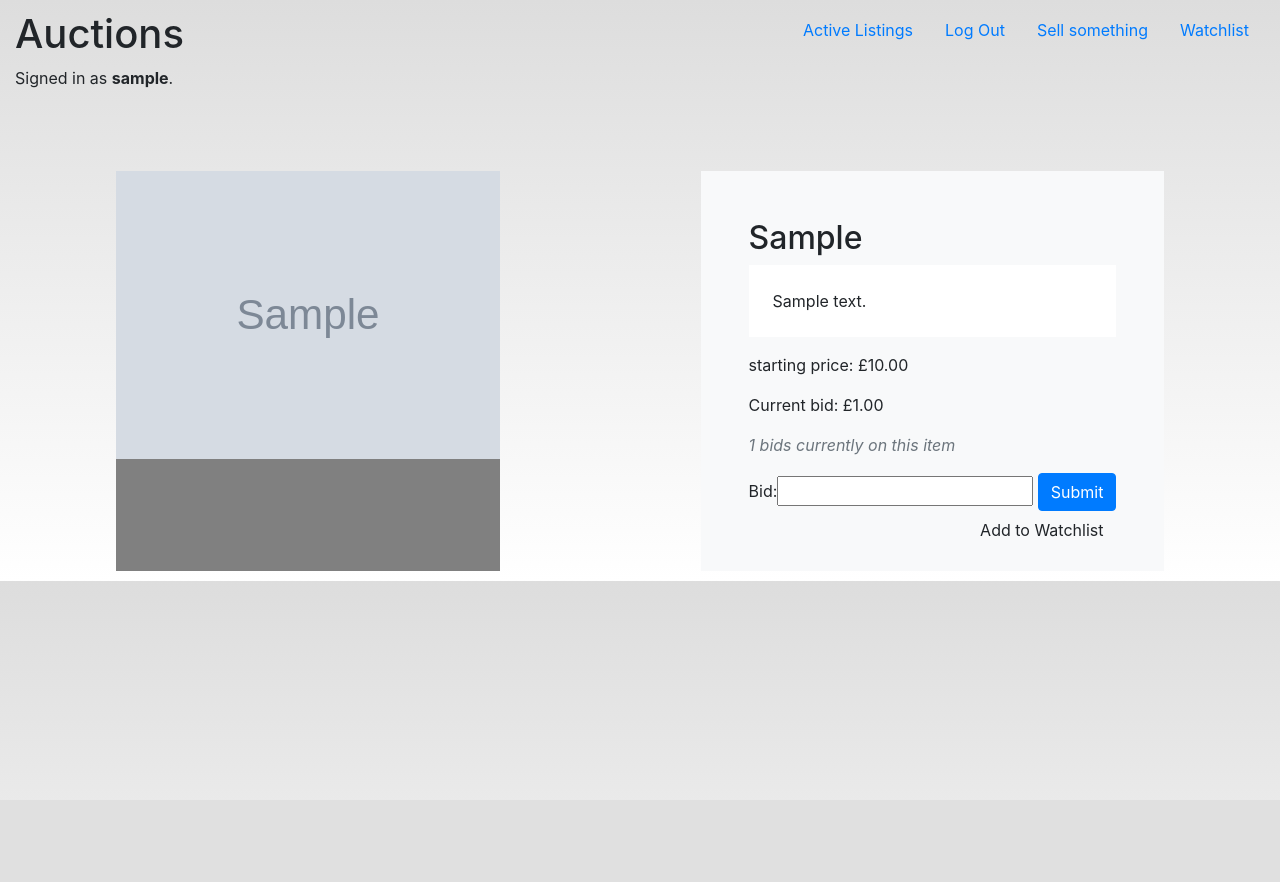
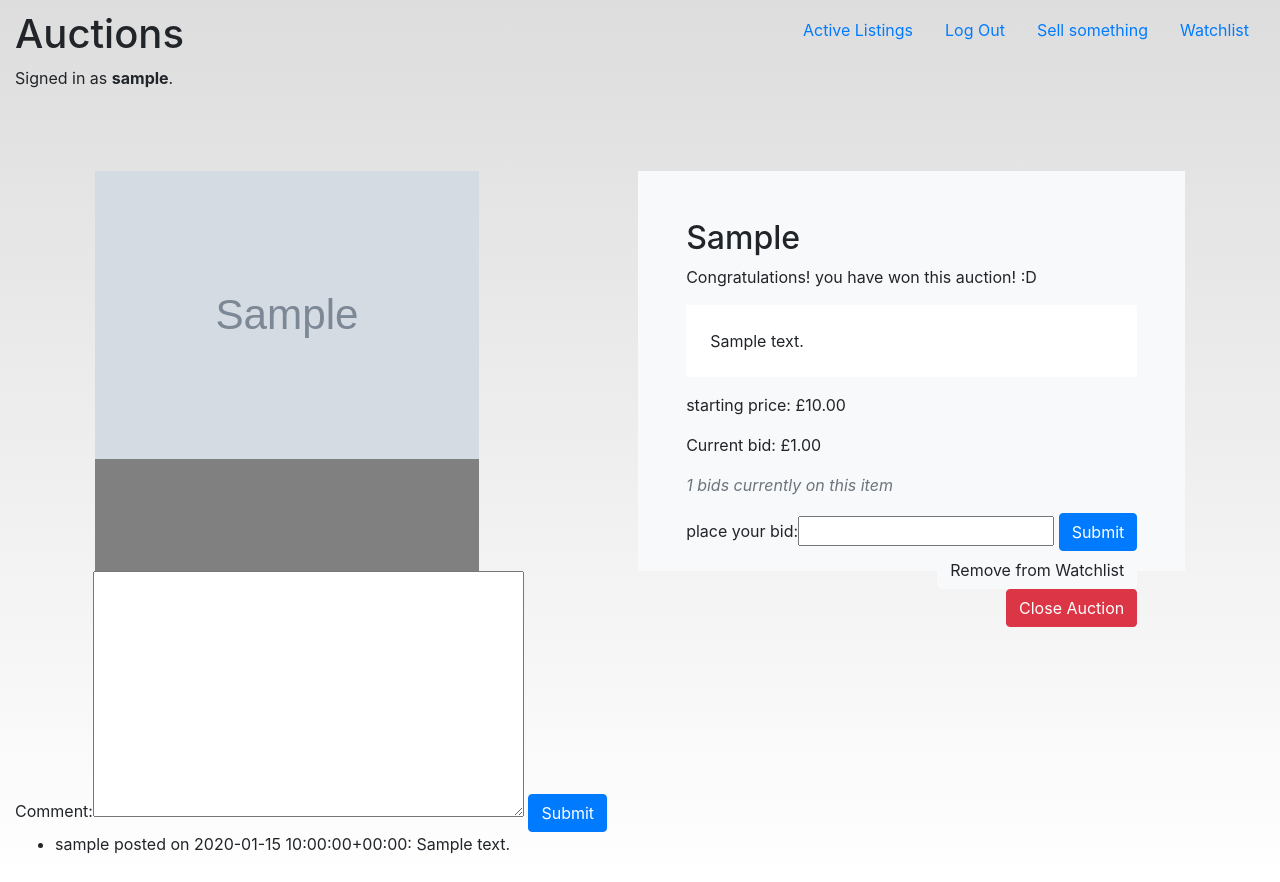
Before and after one commit to OscarCarde/commerce, a Django app: page /1 in a window 1280 px wide. Before the commit the page ends 581 px from the top, so only its background shows below. Run offline with Django 3.2, Linux system fonts and the light colour scheme; a user stored in the database is signed in; tables that the repository leaves empty hold one stand-in row (values such as "Sample post"); grey boxes marked "Sample" are stand-in pictures; some libraries are stand-ins or nearby versions.

Commit message:
implemented comments

```diff
--- a/commerce/auctions/forms.py
+++ b/commerce/auctions/forms.py
@@ -21,3 +21,11 @@ class BidForm(ModelForm):
         model = Bid
         fields = ['bid']
         exclude = ['bider', 'item']
+        labels = {
+            'bid': 'place your bid'
+        }
+
+class CommentForm(ModelForm):
+    class Meta:
+        model= Comment
+        fields= ['comment']
--- a/commerce/auctions/models.py
+++ b/commerce/auctions/models.py
@@ -1,6 +1,7 @@
 from django.contrib.auth.models import AbstractUser
 from django.db import models
 import PIL
+from django.utils.functional import cached_property
 
 class User(AbstractUser):
     watchlist = models.ManyToManyField('Listing', blank = True, related_name = 'watchers')
@@ -13,6 +14,28 @@ class Listing(models.Model):
     price = models.DecimalField(max_digits = 11, decimal_places = 2)
     seller = models.ForeignKey('User', on_delete = models.CASCADE, related_name = "items")
     image = models.ImageField(upload_to = 'media/photos', blank=True)
+    is_active = models.BooleanField(default=True)
+    winner = models.ForeignKey(User, blank=True, null=True, on_delete=models.DO_NOTHING, related_name = "items_won")
+
+    @property
+    def max_bid(self):
+        highest_bid = self.bids.aggregate(max_bid=models.Max('bid'))['max_bid']
+        return highest_bid if highest_bid is not None else 0
+
+    @property
+    def bids_count(self):
+        return self.bids.count()
+
+    @property
+    def comments(self):
+        return self.the_comments.all()
+
+    def close_auction(self):
+        highest_bid = self.bids.order_by('-bid').first()
+        if highest_bid:
+            self.winner = highest_bid.bider
+        self.is_active = False
+        self.save()
 
     def __str__(self):
         return f"{self.item}, listed by {self.seller} on {self.created} for {self.price}"
@@ -30,6 +53,8 @@ class Comment(models.Model):
     comment = models.TextField(max_length = 250)
     posted = models.DateTimeField(auto_now_add = True)
     commenter = models.ForeignKey(User, on_delete=models.CASCADE, related_name = "comments")
+    listing = models.ForeignKey(Listing, blank = True, null=True, on_delete= models.CASCADE, related_name = "the_comments")
+
 
     def __str__(self):
         return f"{self.commenter} posted on {self.posted}: {self.comment}"
--- a/commerce/auctions/templates/auctions/listing.html
+++ b/commerce/auctions/templates/auctions/listing.html
@@ -4,35 +4,65 @@
 
 {% block body %}
 <div class="lstng-container mt-5">
+  {% if listing.image %}
   <div class="lstng-img-container ">
-    <img class = "w-100" src="/{{listing.image}}" alt="">
+    <img class = "w-100" src="{{listing.image.url}}" alt="">
   </div>
+  {% endif %}
   <div class="lstng-dtls-container bg-light p-5">
     <p class= "h2">{{listing.item}}</p>
+    {% if user == listing.winner %}
+    <p> Congratulations! you have won this auction! :D
+    {% endif %}
     <p class = "bg-white p-4">{{listing.description}}</p>
     <p>starting price: £{{listing.price|round_decimal}}</p>
-    {% if max_bid == None %}
+    {% if listing.max_bid == 0.0 %}
       <p class = "text-secondary">No bids yet on this item</p>
     {% else %}
       <div>
-        <p>Current bid: £{{max_bid|round_decimal}}</p>
+        <p>Current bid: £{{listing.max_bid|round_decimal}}</p>
         <p class = "text-secondary"><em>{{listing.bids_count}} bids currently on this item</em></p>
       </div>
+    {% endif %}
       <form  method="post">
+        {% csrf_token %}
         {{form}}
-        {% csrf_token %}
+        {% if invalid_bid %}
+        <p> Your bid is too low :(</p>
+        {% endif %}
         <input class= "btn btn-primary"type="submit" name="place-bid">
       </form>
       <form  class = "align-self-end" method="post">
         {% csrf_token %}
-        <button class = "btn btn-light ms-auto" type="submit"  name = "watchlist">Add to Watchlist</button>
+        <button class = "btn btn-light ms-auto" type="submit"  name = "watchlist">
+          {% if watched %}
+          Remove from Watchlist
+          {% else %}
+          Add to Watchlist
+          {% endif %}
+        </button>
       </form>
-    {% endif %}
+        {% if user == listing.seller %}
+      <form  class = "align-self-end" method="post">
+        {% csrf_token %}
+        <input type="submit" class = "btn btn-danger ms-auto" value="Close Auction" name="close-auction">
+      </form>
+        {% endif %}
   </div>
-
+</div>
+<div>
+  <form method="post">
+    {% csrf_token %}
+    {{comment_form}}
+    <input class= "btn btn-primary" type="submit" name="commenting">
+  </form>
+  <ul>
+  {% for comment in listing.comments %}
+    <li>{{comment}}</li>
+  {% endfor %}
+  <ul>
 </div>
 
 
 
-
 {% endblock %}
--- a/commerce/auctions/views.py
+++ b/commerce/auctions/views.py
@@ -5,14 +5,14 @@ from django.shortcuts import render
 from django.urls import reverse
 from django.db.models import Max, Count
 from math import floor
+from decimal import *
 
 from .models import *
 from .forms import *
 
 def index(request):
-    listings = Listing.objects.annotate(max_bid = Max('bids__bid'), item_bids = Count('bids'))
     return render(request, "auctions/index.html", {
-        "listings": listings
+        "listings": Listing.objects.filter(is_active = True)
     })
 
 def sell(request):
@@ -41,15 +41,17 @@ def sell(request):
 def watchlist(request):
     if request.user.is_authenticated:
 
-        return render(request, "auctions/watchlist.html")
+        return render(request, "auctions/watchlist.html", {
+            "watched": request.user.watchlist.all()
+        })
 
     return HttpResponseRedirect("register")
 
 def listing(request, listing_id):
 
-    listings = Listing.objects.annotate(max_bid = Max('bids__bid'), bids_count = Count('bids'))
-    listing = listings.get(id = listing_id)
-    max_bid = listing.max_bid
+    listing = Listing.objects.get(id = listing_id)
+    max_bid = listing.max_bid if listing.max_bid > 0 else listing.price
+    invalid_bid = False
 
         #implement bid form
     if request.method == "POST":
@@ -57,26 +59,41 @@ def listing(request, listing_id):
             return HttpResponseRedirect("register")
 
         if "place-bid" in request.POST:
-            a_bid = decimal.Decimal(request.POST["bid"])
+            a_bid = Decimal(request.POST["bid"])
 
             if a_bid > max_bid:
                 new_bid = BidForm(request.POST)
                 bid = new_bid.save(commit=False)
                 bid.bider = request.user
-                bid.item = Listing.get(id=listing_id)
+                bid.item = Listing.objects.get(id=listing_id)
+                bid.save()
+            else:
+                invalid_bid = True
 
-            elif "watchlist" in request.POST:
-                pass
+        elif "watchlist" in request.POST:
+                is_watching = listing in request.user.watchlist.all()
 
+                if is_watching:
+                    request.user.watchlist.remove(listing)
+                else:
+                    request.user.watchlist.add(listing)
+        elif "close-auction" in request.POST:
+            listing.close_auction()
+            return HttpResponseRedirect(listing_id)
 
-            #!!! DRY !!!
-    listings = Listing.objects.annotate(max_bid = Max('bids__bid'), bids_count = Count('bids'))
-    listing = listings.get(id = listing_id)
-    max_bid = listing.max_bid
+        elif "commenting" in request.POST:
+            new_comment = CommentForm(request.POST)
+            comment = new_comment.save(commit=False)
+            comment.commenter = request.user
+            comment.listing = listing
+            comment.save()
 
+    listing = Listing.objects.get(id = listing_id)
 
     return render(request, "auctions/listing.html", {
-        "listing": listing, "max_bid": max_bid, "form": BidForm()
+        "listing": listing, "form": BidForm(),
+        "watched": listing in request.user.watchlist.all(),
+        "invalid_bid": invalid_bid, "comment_form": CommentForm()
     })
 
 
```
Also changed, not shown: commerce/auctions/templates/auctions/watchlist.html (+8 -8 lines), commerce/README.md.
